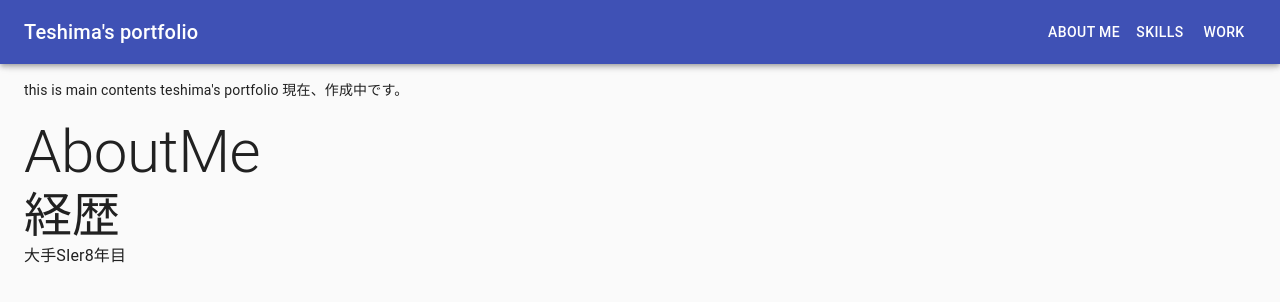
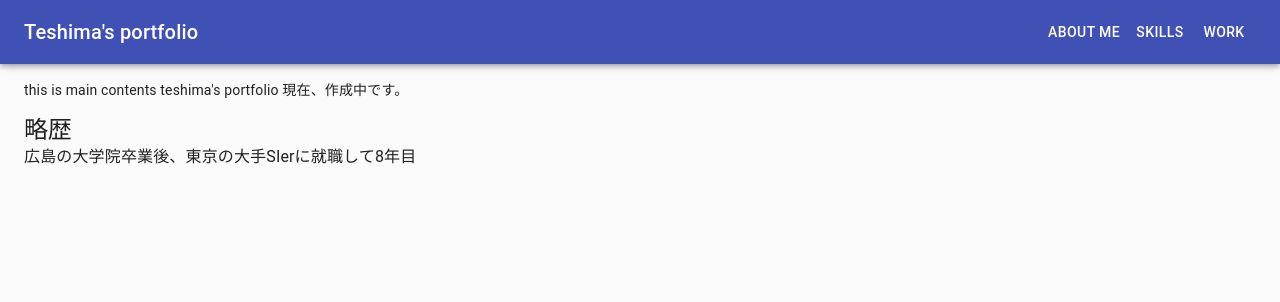
Before and after one commit to Teshima-Tatsuya/Teshima-Tatsuya.github.io, a React (Create React App) app: page /aboutme in a window 1280 px wide. Shown: the top 302 px of the page. Built offline with nearby package versions, Linux system fonts and the light colour scheme.

Commit message:
add h2 css

```diff
--- a/src/components/AboutMe.tsx
+++ b/src/components/AboutMe.tsx
@@ -1,12 +1,28 @@
 import React from "react";
+import {
+  withStyles,
+  Theme,
+  createStyles,
+  makeStyles,
+} from "@material-ui/core/styles";
+
 import { Typography } from "@material-ui/core";
+
+const H2 = withStyles((theme: Theme) =>
+  createStyles({
+    h2: {
+      fontSize: "24px",
+    },
+  })
+)(Typography);
 
 const AboutMe: React.FC = () => {
   return (
     <>
-      <Typography variant="h2">AboutMe</Typography>
-      <Typography variant="h3">経歴</Typography>
-      <Typography>大手SIer8年目</Typography>
+      <H2 variant="h2">略歴</H2>
+      <Typography variant="body1">
+        広島の大学院卒業後、東京の大手SIerに就職して8年目
+      </Typography>
     </>
   );
 };
```
